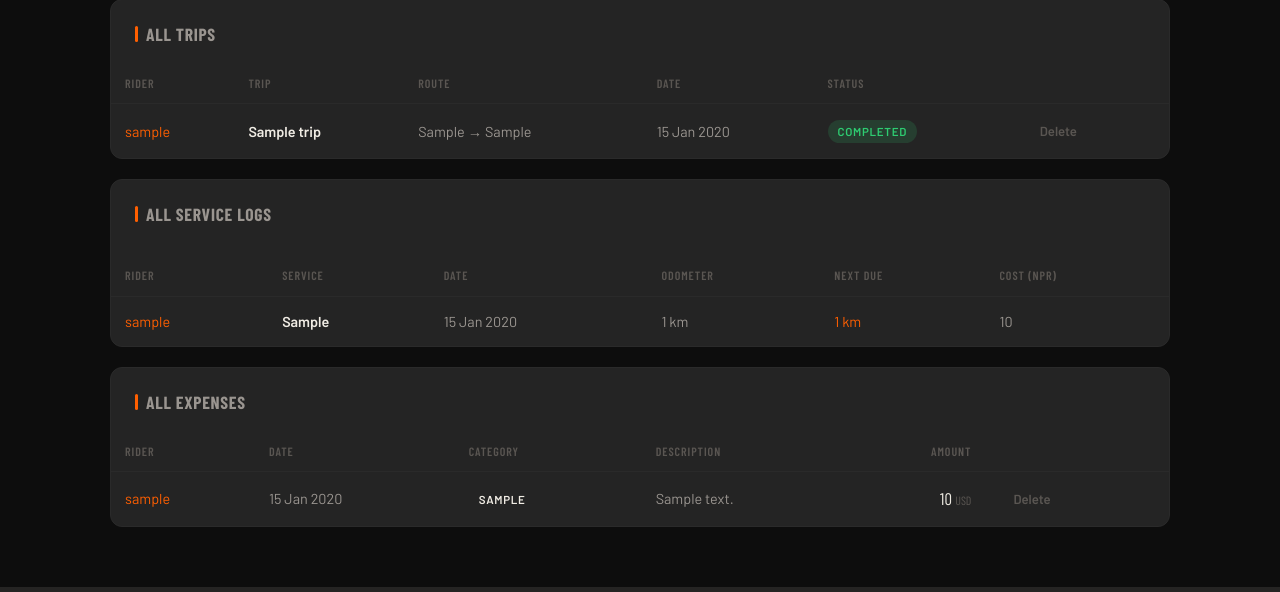
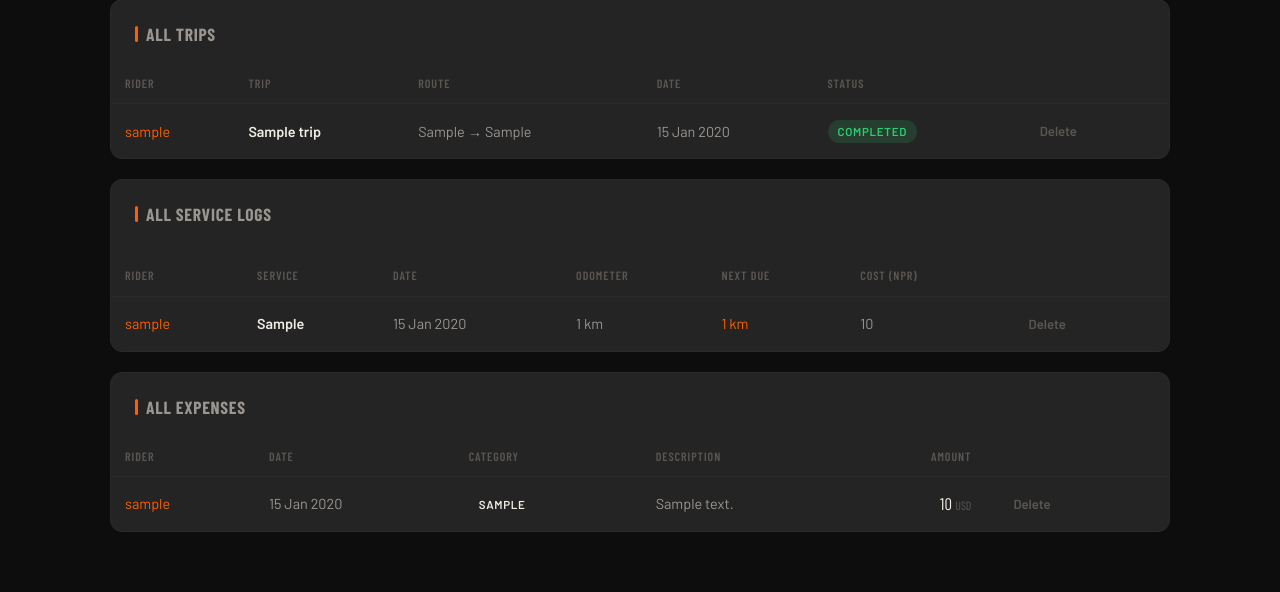
Before and after one commit to Promish-bista/motolog, a Flask app: page /admin in a window 1280 px wide. Shown: the part 603-1195 px from the top of the page. Run offline with Flask 3, Linux system fonts and the light colour scheme; a user stored in the database is signed in; tables that the repository leaves empty hold one stand-in row (values such as "Sample post"); some web fonts are replaced.

Commit message:
Add admin delete functionality for maintenance logs

```diff
--- a/app.py
+++ b/app.py
@@ -164,6 +164,14 @@ def admin_delete_expense(expense_id):
     flash('Expense deleted.', 'info')
     return redirect(url_for('admin_dashboard'))
 
+@app.route('/admin/delete_maintenance/<int:log_id>', methods=['POST'])
+@login_required
+@role_required('admin')
+def admin_delete_maintenance(log_id):
+    MaintenanceController.delete_log(log_id)
+    flash('Maintenance log deleted.', 'info')
+    return redirect(url_for('admin_dashboard'))
+
 # Trip Routes
 @app.route('/trips')
 @login_required
--- a/templates/admin_dashboard.html
+++ b/templates/admin_dashboard.html
@@ -137,6 +137,7 @@
         <th>Odometer</th>
         <th>Next Due</th>
         <th>Cost (NPR)</th>
+        <th></th>
       </tr>
     </thead>
     <tbody>
@@ -150,6 +151,12 @@
           {{ log.next_due_km|int ~ ' km' if log.next_due_km else '—' }}
         </td>
         <td style="color:var(--text-secondary);">{{ log.cost|int if log.cost else '—' }}</td>
+        <td>
+          <form method="POST" action="{{ url_for('admin_delete_maintenance', log_id=log.id) }}"
+                onsubmit="return confirm('Delete this log?')" style="display:inline;">
+            <button type="submit" class="btn btn-danger-ghost btn-sm">Delete</button>
+          </form>
+        </td>
       </tr>
       {% endfor %}
     </tbody>
```
